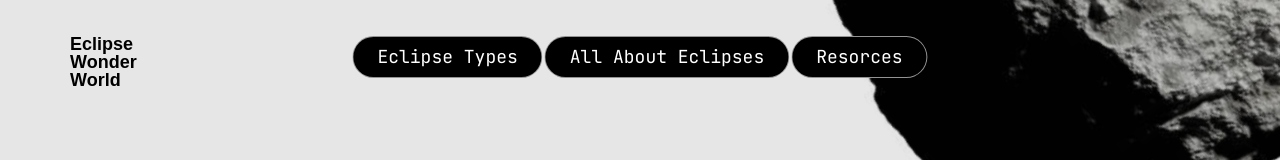
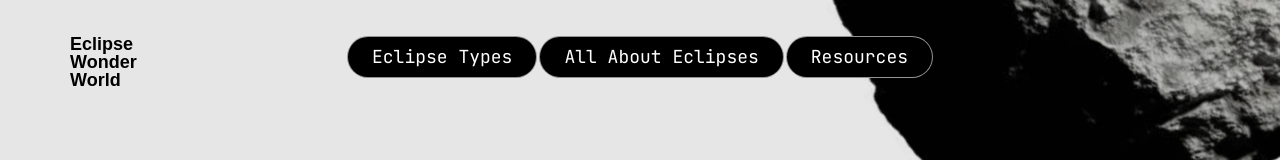
Before and after one commit to MOAZ-DEV/eclipsewonderworld, a React (Vite) app: page /eclipsewonderworld/home in a window 1280 px wide. Shown: the top 160 px of the page. Built offline with nearby package versions, Linux system fonts and the light colour scheme.

Commit message:
Update NavBar.tsx

```diff
--- a/src/components/NavBar.tsx
+++ b/src/components/NavBar.tsx
@@ -6,6 +6,6 @@ export const NavBar = () => <nav>
     <ul>
         <li className="BR14"><a href="/eclipsewonderworld/eclipse_types">Eclipse Types</a></li>
         <li className="BR14"><a href="/eclipsewonderworld/about_eclipses_page">All About Eclipses</a></li>
-        <li className="BR14"><a href="/eclipsewonderworld/resorces">Resorces</a></li>
+        <li className="BR14"><a href="/eclipsewonderworld/resorces">Resources</a></li>
     </ul>
 </nav>
```
